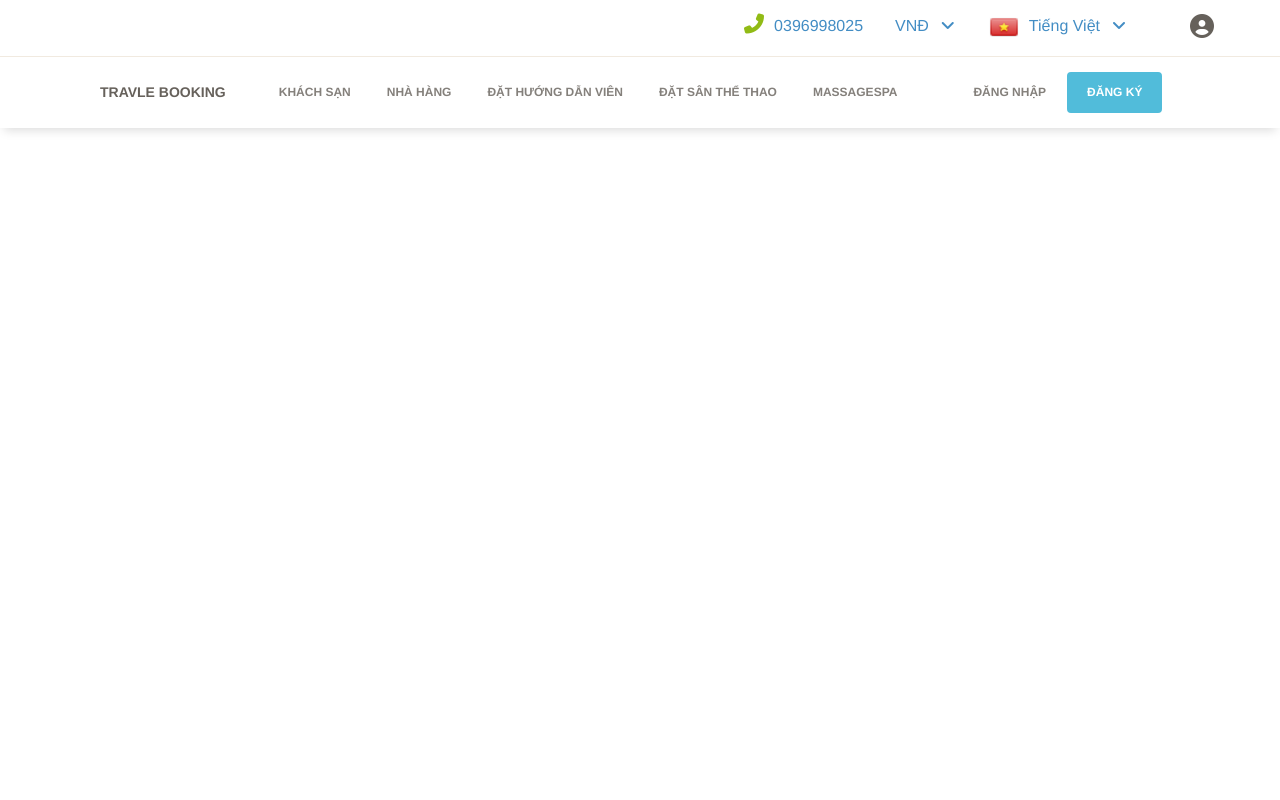
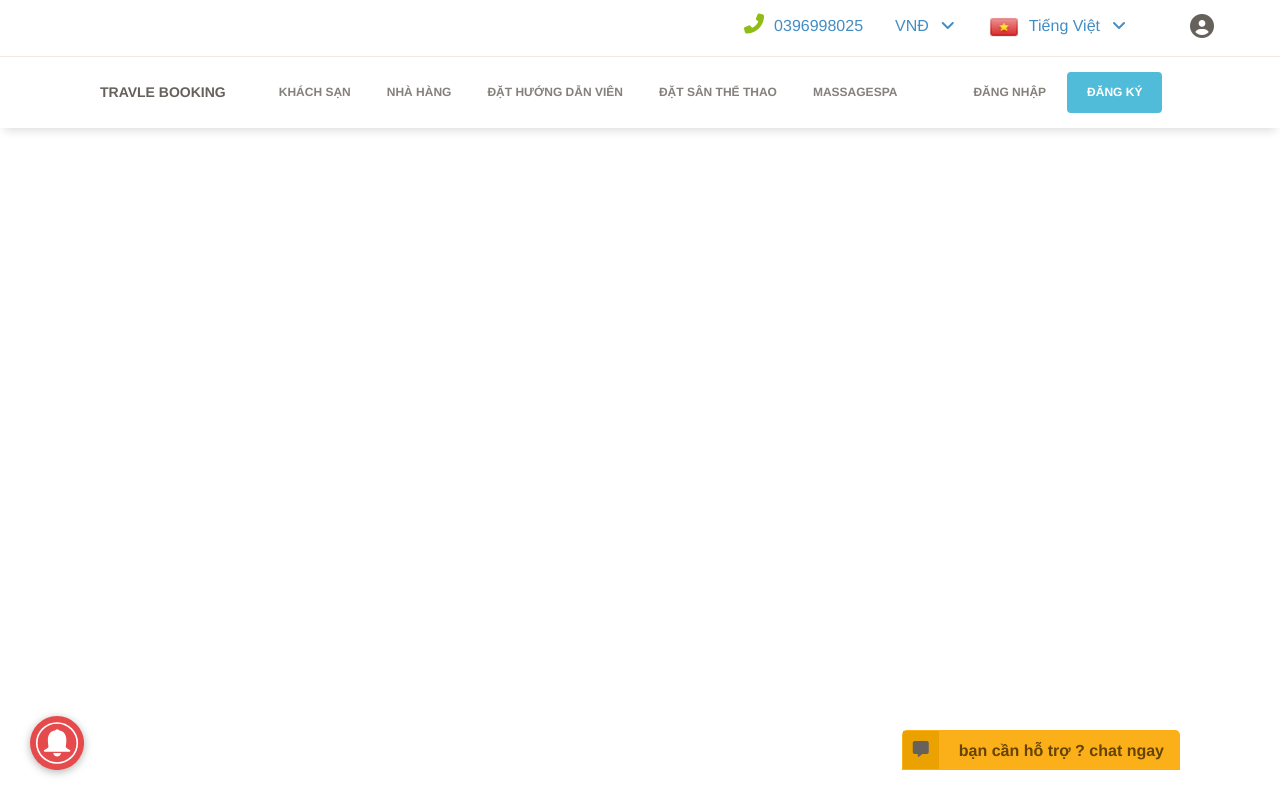
Before and after one commit to TVT-TranVanTu/Travle-booking, a React (Create React App) app: page /home in a window 1280 px wide. Built offline with nearby package versions, Linux system fonts and the light colour scheme.

Commit message:
add file Cricle_svg and Box_chat

```diff
--- a/src/App.css
+++ b/src/App.css
@@ -1,32 +1,32 @@
-
-hr{
+hr {
   margin: 0;
 }
+
 /*-------------------------------------------owl carousel-------------------------------------------*/
-.owl-carousel .owl-nav .owl-next, .owl-carousel .owl-nav .owl-prev {
+.owl-carousel .owl-nav .owl-next,
+.owl-carousel .owl-nav .owl-prev {
   position: absolute;
   font-size: 20px !important;
-    background: rgba(255,255,255,.7) !important;
+  background: rgba(255, 255, 255, 0.7) !important;
   width: 50px;
   height: 50px;
   top: 40%;
   border-radius: 50%;
-    transition: all .0s;
+  transition: all 0s;
 }
 .owl-carousel .owl-nav .owl-next:hover,
-.owl-carousel .owl-nav .owl-next:active{
+.owl-carousel .owl-nav .owl-next:active {
   background: #f1f1f1 !important;
 }
 .owl-carousel .owl-nav .owl-prev:hover,
-.owl-carousel .owl-nav .owl-prev:active{
+.owl-carousel .owl-nav .owl-prev:active {
   background: #f1f1f1 !important;
 }
 
-.owl-carousel .owl-nav .owl-next{
+.owl-carousel .owl-nav .owl-next {
   right: 0px;
-
 }
-.owl-carousel .owl-nav .owl-prev{
+.owl-carousel .owl-nav .owl-prev {
   left: 0px;
 }
 /*-------------------------------------------Topbar---------------------------------------------------*/
@@ -45,7 +45,7 @@ hr{
 .topbar a {
   float: left;
   font-size: 16px;
-    color: #438dc4;;
+  color: #438dc4;
   text-align: center;
   padding: 14px 16px;
   text-decoration: none;
@@ -55,8 +55,8 @@ hr{
   overflow: hidden;
   float: left;
 }
-.dropbtn img{
-    width:30px;
+.dropbtn img {
+  width: 30px;
   height: 20px;
   margin-right: 10px;
 }
@@ -77,13 +77,12 @@ hr{
   font-size: 16px;
   border: none;
   outline: none;
-    color: #438dc4;;
+  color: #438dc4;
   padding: 14px 16px;
   background-color: inherit;
   font-family: inherit;
   margin: 0;
 }
-
 
 .dropdown-content {
   display: none;
@@ -94,13 +93,11 @@ hr{
   box-shadow: 0px 8px 16px 0px rgba(0, 0, 0, 0.2);
   z-index: 3;
 }
-.currency{
+.currency {
   transform: translateX(-70px);
-
 }
-.language{
+.language {
   transform: translateX(3px) !important;
-
 }
 
 .dropdown-content a {
@@ -123,79 +120,79 @@ hr{
 .txt {
   font-weight: 400;
   font-size: 20px;
-    background-color: #FFFCEE;
+  background-color: #fffcee;
   display: flex;
   align-items: center;
   padding: 18px 14px 15px;
 }
 
 .dropdown-content span {
-    color: #94BD1B;
+  color: #94bd1b;
   display: inline-block;
   margin-right: 10px;
   box-sizing: border-box;
 }
-.dropdown-content img{
+.dropdown-content img {
   margin-right: 10px;
 }
-.phone_number{
+.phone_number {
   align-items: center;
 }
-.phone_number a{
+.phone_number a {
   color: #438dc4 !important;
   text-decoration: none;
   cursor: pointer;
 }
-.phone_number i{
+.phone_number i {
   margin-right: 10px;
-    color: #91BB15;;
+  color: #91bb15;
   font-size: 20px;
 }
-.user{
+.user {
   margin-left: 20px;
   align-items: center;
   cursor: pointer;
 }
-.user i{
+.user i {
   font-size: 150%;
 }
 /*------------------------------------------------ Header ------------------------------------------------*/
-.form_ux{
+.form_ux {
   width: 400px;
 }
-.header{
+.header {
   flex-wrap: initial !important;
   justify-content: center;
 }
-.collapse{
+.collapse {
   display: flex !important;
   margin-left: 20px;
 }
-.navbar-nav{
+.navbar-nav {
   flex-direction: initial !important;
 }
-.modal-body{
+.modal-body {
   padding: 0;
 }
 .styles_modal__gNwvD {
   background: transparent !important;
 }
-#login{
+#login {
   cursor: pointer;
 }
-#signup{
+#signup {
   cursor: pointer;
 }
-.form_login_register{
+.form_login_register {
   margin-left: 40px;
 }
 /*-------------------------------------------home-pages------------------------------------------------*/
-.home-pages{
+.home-pages {
   background-color: #f1f1f1;
   background-image: initial;
   position: relative;
 }
-.home-pages hr.hr-items{
+.home-pages hr.hr-items {
   border-top: 2px solid red;
 }
 
@@ -213,40 +210,41 @@ h2 {
   color: #444;
   text-transform: uppercase;
   margin: 0 0 10px;
+  font-family: initial;
 }
 /*-------------------------------------------Search------------------------------------------------*/
-.sectionsearch{
+.sectionsearch {
   position: relative;
   z-index: 1;
   margin-bottom: 30px;
 }
-.datepicker{
+.datepicker {
   width: 650px;
   margin: -120px 0 0;
   position: relative;
 }
 
-.datepicker a.active{
+.datepicker a.active {
   background: #fff;
   color: #222;
 }
 
-.datepicker a{
-    background: rgba(34,34,34,.5);
+.datepicker a {
+  background: rgba(34, 34, 34, 0.5);
   margin: 0;
   color: #fff;
   font-size: 20px;
   padding: 13px 30px;
   position: relative;
 }
-.datepicker a span{
+.datepicker a span {
   margin-left: 10px;
 }
-.buttonsearch{
+.buttonsearch {
   margin-top: 50px;
   margin-bottom: 0px;
 }
-.formsearch{
+.formsearch {
   width: 100%;
   margin-bottom: 11px;
   background-color: #fff;
@@ -254,36 +252,35 @@ h2 {
   flex-wrap: wrap;
   padding: 20px;
 }
-.formsearch p{
+.formsearch p {
   font-size: 20px;
   margin-top: 10px;
   margin-bottom: 10px;
 }
 
-
-.buttonplanesearch{
+.buttonplanesearch {
   width: 100%;
 }
-.dropdowntoggles{
+.dropdowntoggles {
   width: 100% !important;
   color: black;
-    background-color: #FFFFFF !important;
-    border: 1px solid #DDDDDD;
+  background-color: #ffffff !important;
+  border: 1px solid #dddddd;
 }
 .dropdowntoggles:hover,
-.dropdowntoggles:active{
+.dropdowntoggles:active {
   color: black;
-    background-color: #FFFFFF !important;
-    border: 1px solid #DDDDDD;
+  background-color: #ffffff !important;
+  border: 1px solid #dddddd;
 }
-.dropdownsearch{
+.dropdownsearch {
   width: 100% !important;
 }
 .dropdownsearch .dropdown-item:hover,
-.dropdownsearch .dropdown-item:active{
+.dropdownsearch .dropdown-item:active {
   background-color: #d8d8d8;
 }
-.dropdown-toggle::after{
+.dropdown-toggle::after {
   position: absolute;
   right: 10px;
   top: 50%;
@@ -291,14 +288,13 @@ h2 {
 }
 /*-------------------------------------------Reason------------------------------------------------*/
 
-
-.reason{
+.reason {
   text-align: center;
 }
-.reason img{
+.reason img {
   margin-bottom: 30px;
 }
-.reason .orange{
+.reason .orange {
   color: orange;
 }
 .reason .reason-show {
@@ -311,98 +307,95 @@ h2 {
   border: 1px solid transparent;
   padding: 0 3px;
 }
-.reason a, button, input {
-    transition: all .2s ease-in-out;
+.reason a,
+button,
+input {
+  transition: all 0.2s ease-in-out;
   text-decoration: none;
 }
-.reason h6{
+.reason h6 {
   font-size: 110%;
   font-weight: 700;
 }
-.reason p{
+.reason p {
   font-size: 14px;
 }
 
-
 /*-------------------------------------------hotplace------------------------------------------------*/
 
-.hotplace{
+.hotplace {
   margin-top: 60px;
   text-align: center;
 }
-.hotplace .picture{
+.hotplace .picture {
   margin-bottom: 10px;
 }
-.hotplace .picture .about-picture{
-    padding: 0 5px ;
+.hotplace .picture .about-picture {
+  padding: 0 5px;
   position: relative;
-    transition: all .5s;
-
+  transition: all 0.5s;
 }
-.about-picture .picture-title{
+.about-picture .picture-title {
   position: absolute;
   top: 50%;
   left: 50%;
   font-size: 22px;
   font-weight: 500;
   color: white;
-    transition: all .5s;
-    transform: translate(-50%,-50%);
+  transition: all 0.5s;
+  transform: translate(-50%, -50%);
 }
-.about-picture .picture-title:hover{
-    transform: translate(-50%,-100%);
-
+.about-picture .picture-title:hover {
+  transform: translate(-50%, -100%);
 }
-.place-info{
+.place-info {
   position: absolute;
   top: 60%;
   left: 50%;
-    transform: translate(-50%,-50%);
+  transform: translate(-50%, -50%);
   color: white;
   text-align: left;
   margin: 0;
   opacity: 0;
-    transition: .5s;
+  transition: 0.5s;
 }
 .place-info:hover,
-.place-info:active{
+.place-info:active {
   opacity: 1;
 }
-.place-info-head,.place-info-body{
+.place-info-head,
+.place-info-body {
   margin-bottom: 30px !important;
-
 }
-.hotplace img{
+.hotplace img {
   width: 100%;
   height: 100%;
   object-fit: cover;
 }
 
-
 /*-------------------------------------------InternationalPlace------------------------------------------------*/
-.InternationalPlace{
+.InternationalPlace {
   margin-top: 60px;
   text-align: center;
 }
-.InternationalPlace .picture{
+.InternationalPlace .picture {
   margin-bottom: 10px;
 }
-.InternationalPlace img{
+.InternationalPlace img {
   width: 100%;
   height: 100%;
   object-fit: cover;
 }
-.InternationalPlace .picture .about-picture{
-    padding: 0 5px ;
+.InternationalPlace .picture .about-picture {
+  padding: 0 5px;
 }
-.InternationalPlace .picture .about-picture .childpicture{
+.InternationalPlace .picture .about-picture .childpicture {
   margin-bottom: 10px;
 }
 
 /*-------------------------------------------achievement------------------------------------------------*/
 
-
-.achievement{
+.achievement {
   margin-top: 60px;
   text-align: center;
   margin-bottom: 70px;
@@ -416,17 +409,17 @@ h2 {
   margin-bottom: 50px;
 }
 
-.achievement .picture p{
+.achievement .picture p {
   font-size: 14px;
   line-height: 17px;
 }
-.achievement .picture img{
+.achievement .picture img {
   display: inline-block !important;
   align-items: center;
-    width: 148px!important;
+  width: 148px !important;
   height: 90px;
 }
-.achievement .picture .element-icons p.title-icons{
+.achievement .picture .element-icons p.title-icons {
   font-weight: 600;
   text-align: center;
   text-transform: uppercase;
@@ -435,126 +428,126 @@ h2 {
   color: black;
   font-weight: 700;
 }
-.achievement .picture .element-icons{
+.achievement .picture .element-icons {
   max-width: fit-content;
   padding: 0 10px;
   margin: 0;
 }
-.achievement .picture .element-icons p.vi{
+.achievement .picture .element-icons p.vi {
   font-size: 16px;
   line-height: 20px;
 }
 
-.achievement .picture .element-icons .vilacaed{
+.achievement .picture .element-icons .vilacaed {
   width: 100px !important;
 }
-.theguid{
+.theguid {
   height: 90px !important;
 }
 /*-------------------------------------------mediatracking------------------------------------------------*/
 
-.mediatracking{
+.mediatracking {
   margin-top: 60px;
   text-align: center;
   margin-bottom: 70px;
 }
-.mediatracking .picture{
+.mediatracking .picture {
   display: flex;
   justify-content: space-between;
   align-items: center;
 }
 
 /*-------------------------------------------Footer------------------------------------------------*/
-.footer-container .body-hr{
+.footer-container .body-hr {
   width: 80%;
   margin: auto;
 }
 
-.footer-container .footer-head{
+.footer-container .footer-head {
   display: flex;
   margin-top: 40px;
   margin-left: 8%;
   font-size: 130%;
   font-weight: 700;
-    margin-bottom:40px ;
+  margin-bottom: 40px;
 }
-.footer-container .footer-head .footer-title{
+.footer-container .footer-head .footer-title {
   width: 20%;
 }
 .footer-container .footer-head .footer-hr {
   width: 80%;
+  margin-top: 20px !important;
 }
 
-.footer-container .list-hotel{
+.footer-container .list-hotel {
   margin-bottom: 40px;
 }
-.footer-container .list-hotel .hotel{
+.footer-container .list-hotel .hotel {
   margin-bottom: 7px;
 }
-.about-travle-booking{
+.about-travle-booking {
   margin-top: 40px;
 }
-.about-travle-booking ul{
+.about-travle-booking ul {
   list-style: none;
   padding: 0;
 }
-.about-travle-booking ul li{
+.about-travle-booking ul li {
   margin-bottom: 3px;
   font-size: 120%;
 }
-.title-folow{
+.title-folow {
   text-align: center;
 }
 
-.social-icon{
+.social-icon {
   text-align: center;
   margin-top: 20px;
   list-style: none;
 }
-.social-icon li{
+.social-icon li {
   display: inline-block;
   font-size: 300%;
   color: blue;
   margin-left: 10px;
 }
-.social-icon li i{
-    transition: all .3s;
+.social-icon li i {
+  transition: all 0.3s;
   cursor: pointer;
 }
 .social-icon li i:hover,
-.social-icon li i:active{
+.social-icon li i:active {
   transform: scale(1.3);
   color: #e67e22;
 }
-.image-app{
+.image-app {
   text-align: center;
 }
-.subscribe-title{
+.subscribe-title {
   font-size: 120%;
   color: #262626;
   font-weight: 300;
 }
-.subscribe-title b{
+.subscribe-title b {
   font-weight: 700;
 }
-.form{
+.form {
   margin-top: 20px;
   display: flex;
 }
-.form .button{
+.form .button {
   width: 30%;
   font-size: 70%;
   background-color: #ff8916;
   border: 0;
 }
 
-
-.end-page{
+.end-page {
   background-color: #e67e22;
   height: 100px;
 }
 
-.p-footer{
+.p-footer {
   display: inline-block;
   position: relative;
   top: 15px;
@@ -563,76 +556,70 @@ h2 {
   color: white;
   padding-right: 15px;
 }
-.left-footer{
+.left-footer {
   display: flex;
   padding: 15px 0 10px;
 }
-.img-footer{
+.img-footer {
   align-items: center !important;
   margin-left: 25px;
 }
 
-
-
-
-
 /*-----------------------------------------HotelPages--------------------------------------------*/
 
-
-.hotel-pages{
+.hotel-pages {
   background-color: #f1f1f1;
   background-image: initial;
   position: relative;
 }
 /*---------------------------------------Hotelsearch---------------------------------------------*/
 
-.buttonsearch i{
+.buttonsearch i {
   margin-right: 10px;
   font-size: 130%;
 }
-.buttonsearch{
+.buttonsearch {
   background-color: #ff8916 !important;
   border-color: #ff8916 !important;
 }
 
-.buttonplanesearch{
+.buttonplanesearch {
   margin-top: 50px;
   background-color: #ff8916 !important;
   border-color: #ff8916 !important;
 }
-.buttonplanesearch i{
+.buttonplanesearch i {
   margin-right: 10px;
   font-size: 130%;
 }
 /*------------------------------------------------SearchHotel------------------------------------------*/
-.search-hotel{
+.search-hotel {
   margin-top: auto;
 }
-.pagehotel{
-    background: rgba(0,0,0,.05);
-
+.pagehotel {
+  background: rgba(0, 0, 0, 0.05);
 }
-.pagehotel .row{
+.pagehotel .row {
   padding: 15px 30px 0 30px;
 }
-.search-hotel i{
+.search-hotel i {
   margin-right: 10px;
   font-size: 130%;
 }
-.search-hotel .btn-info{
-    background-color:  #ff8917;
-    border-color:  #ff8917;
+.search-hotel .btn-info {
+  background-color: #ff8917;
+  border-color: #ff8917;
 }
 
 /*------------------------------------------------Leftbar---------------------------------------------*/
-.leftbar{
+.leftbar {
   margin-top: 20px;
 }
-.mapBlock{
+.mapBlock {
   margin-bottom: 20px;
 }
 
-.mapBlock .searchmap{
+.mapBlock .searchmap {
   background: #fff;
   font-size: 20px;
   padding: 10px;
@@ -646,98 +633,91 @@ h2 {
   transform: translateX(50%);
 }
 
-
-
-
-.searchmap i{
+.searchmap i {
   margin-right: 10px;
 }
 
-
-.commitment{
+.commitment {
   background: white;
   padding: 15px;
   margin-bottom: 20px;
 }
-.commitment .cheapest-img img{
+.commitment .cheapest-img img {
   margin: 10px 10px 0 10px;
   display: block;
   float: left;
 }
-.title-adv{
+.title-adv {
   padding: 15px 15px 15px 15px;
   font-size: 16px;
 }
 
-.title-adv .title-strong{
+.title-adv .title-strong {
   font-size: 16px;
   font-weight: 600;
 }
 
-.price{
+.price {
   background: white;
   padding: 15px;
 }
-.checkbox-price{
+.checkbox-price {
   text-align: center;
 }
-.price span{
+.price span {
   float: right;
 }
 
-
-
-.evaluate-star{
+.evaluate-star {
   margin-top: 20px;
   background: white;
   padding: 15px;
 }
-.evaluate-star span{
+.evaluate-star span {
   float: right;
 }
-.starrating{
-    bottom:5px;
+.starrating {
+  bottom: 5px;
   width: 30px;
   vertical-align: middle !important;
 }
 
-
-.area-checkbox{
+.area-checkbox {
   margin-top: 20px;
   background: white;
   padding: 15px;
 }
-.area-checkbox span{
+.area-checkbox span {
   float: right;
 }
 
-.accommodation{
+.accommodation {
   margin-top: 20px;
   background: white;
   padding: 15px;
 }
-.accommodation span{
+.accommodation span {
   float: right;
 }
 
-.related-image{
+.related-image {
   margin-top: 20px;
   background: white;
   padding: 15px;
 }
-.related-image ul{
+.related-image ul {
   text-decoration: none;
   margin-top: 20px;
   padding: 0;
 }
-.related-image ul li{
+.related-image ul li {
   list-style: none;
   margin-top: 20px;
 }
-.related-image ul li p{
+.related-image ul li p {
   margin-left: 10px;
 }
-.related-image img{
+.related-image img {
   width: 70px;
   height: 70px;
 }
@@ -749,8 +729,6 @@ h2 {
   margin: 5px 0 15px;
 }
 
-
-
 /*----------------------------------------------------Hotel..Rightbar-------------------------------------*/
 .soft-search {
   margin-bottom: 30px;
@@ -760,63 +738,60 @@ h2 {
   width: 100%;
 }
 
-.main-rightbar ul{
+.main-rightbar ul {
   padding: 0 !important;
   list-style: none;
 }
 
-.main-rightbar .collap-filter-nav ul li{
+.main-rightbar .collap-filter-nav ul li {
   list-style: none;
   padding: 0 10px;
   padding-left: 0;
   float: left;
 }
 
-
-.item-infor ul{
+.item-infor ul {
   display: flex;
   padding: 0 0 0 40px !important;
 }
-.item-infor ul li{
+.item-infor ul li {
   margin-right: 10%;
-
 }
-.item-infor ul li i{
+.item-infor ul li i {
   margin-right: 5px;
-
 }
 
-
-.price-number{
+.price-number {
   position: absolute;
   bottom: 10px;
   right: 15px;
 }
 
-.elementitem{
+.elementitem {
   margin-bottom: 10px;
   box-shadow: 0 0 0 1px transparent;
 }
-.content-infor{
+.content-infor {
   background-color: #fff;
-    box-shadow: 0 1px 3px 0 rgba(27,27,27,.1);
+  box-shadow: 0 1px 3px 0 rgba(27, 27, 27, 0.1);
 }
 
-.footer-rightbar{
+.footer-rightbar {
   margin-top: 100px;
   width: 100%;
   padding: 0 15px;
   background-color: #fff;
 }
-.box-filter-title{
+.box-filter-title {
   width: 100%;
-    border-bottom: 1px solid rgba(0,0,0,.2);
+  border-bottom: 1px solid rgba(0, 0, 0, 0.2);
   float: left;
 }
 .box-filter-title h3 {
   position: relative;
 }
-.box-filter-title h2, .box-filter-title h3 {
+.box-filter-title h2,
+.box-filter-title h3 {
   margin: 0;
   font-size: 14px;
   color: #444;
@@ -829,12 +804,73 @@ h2 {
   padding: 17px 0 15px;
 }
 
-
 .box-filter-title h3:hover,
-.box-filter-title h3:active{
-    content: '';
+.box-filter-title h3:active {
+  content: "";
   bottom: -1px;
   left: 0;
   border-bottom: 1px solid #ff8917;
   right: 0;
 }
+
+/*--------------------------------------------Cricle_Svg-----------------------------------------------------*/
+.foreground {
+  fill: #fff;
+}
+.stroke {
+  fill: none;
+  stroke: #fff;
+  stroke-width: 3px;
+  stroke-miterlimit: 10;
+}
+.class-svg {
+  position: fixed;
+  bottom: 30px;
+  left: 30px;
+  border-radius: 50%;
+  transition: transform 175ms ease-in-out, border 175ms ease-in-out,
+    width 175ms ease-in-out, height 175ms ease-in-out;
+  cursor: pointer;
+  z-index: 2147483000;
+}
+.onesignal-bell-svg {
+  display: block;
+  width: 54px;
+  height: 54px;
+  fill: #e54b4d;
+}
+.onesignal-bell-svg {
+  filter: drop-shadow(0 2px 4px rgba(34, 36, 38, 0.35));
+  -webkit-filter: drop-shadow(0 2px 4px rgba(34, 36, 38, 0.35));
+}
+
+/*--------------------------------------------Box_chat-----------------------------------------------------*/
+
+.box_chat{
+  display: flex;
+  position: fixed;
+  bottom: 30px;
+  right: 100px;
+  z-index: 2147483000;
+  border: 1px solid transparent;
+  background: #fbaf18;
+  font-size: 12px;
+  cursor: pointer;
+  border-radius: 5px 5px 0 0;
+}
+.icon_chat{
+  margin-right: 20px;
+  font-size: 16px;
+  width: 36px;
+  background: #eba200;
+  align-items: center;
+  text-align: center;
+  padding: 7px;
+}
+.content_chat{
+  margin-top: 8px;
+  margin-right: 15px;
+  font-size: 16px;
+  color: #654301;
+  font-weight: 700;
+}
--- a/src/App.js
+++ b/src/App.js
@@ -2,10 +2,14 @@ import React from 'react';
 import './App.css';
 import Header from './Components/Blocks/Header/Header';
 import Topbar from './Components/Blocks/Header/Topbar';
+import Cricle_Svg from './Components/Blocks/Contacts/Cricle_Svg';
+import Box_chat from './Components/Blocks/Contacts/Box_chat';
 
 function App() {
   return (
     <div className="App">
+      <Cricle_Svg></Cricle_Svg>
+      <Box_chat></Box_chat>
       <Topbar></Topbar>
       <hr></hr>
       <Header></Header>
--- /dev/null
+++ b/src/Components/Blocks/Contacts/Box_chat.js
@@ -0,0 +1,17 @@
+import React, { Component } from 'react'
+
+export default class Box_chat extends Component {
+    render() {
+        return (
+            <div className="box_chat">
+                <div className="icon_chat">
+                    <i class="fas fa-comment-alt"></i>
+                </div>
+                <div className="content_chat">
+                    bạn cần hỗ trợ ? chat ngay
+                </div>
+
+            </div>
+        )
+    }
+}
--- /dev/null
+++ b/src/Components/Blocks/Contacts/Cricle_Svg.js
@@ -0,0 +1,35 @@
+import React, { Component } from "react";
+
+export default class Cricle_Svg extends Component {
+  render() {
+    return (
+        <div className="class-svg">
+          <svg
+            className="onesignal-bell-svg"
+            xmlns="http://www.w3.org/2000/svg"
+            width="99.7"
+            height="99.7"
+            viewBox="0 0 99.7 99.7"
+          >
+            <circle
+              className="background"
+              cx="49.9"
+              cy="49.9"
+              r="49.9"
+            ></circle>
+            <path
+              className="foreground"
+              d="M50.1 66.2H27.7s-2-.2-2-2.1c0-1.9 1.7-2 1.7-2s6.7-3.2 6.7-5.5S33 52.7 33 43.3s6-16.6 13.2-16.6c0 0 1-2.4 3.9-2.4 2.8 0 3.8 2.4 3.8 2.4 7.2 0 13.2 7.2 13.2 16.6s-1 11-1 13.3c0 2.3 6.7 5.5 6.7 5.5s1.7.1 1.7 2c0 1.8-2.1 2.1-2.1 2.1H50.1zm-7.2 2.3h14.5s-1 6.3-7.2 6.3-7.3-6.3-7.3-6.3z"
+            ></path>
+            <ellipse
+              className="stroke"
+              cx="49.9"
+              cy="49.9"
+              rx="37.4"
+              ry="36.9"
+            ></ellipse>
+          </svg>
+        </div>
+    );
+  }
+}
```
Lines whose indentation alone changed are shown as unchanged.
